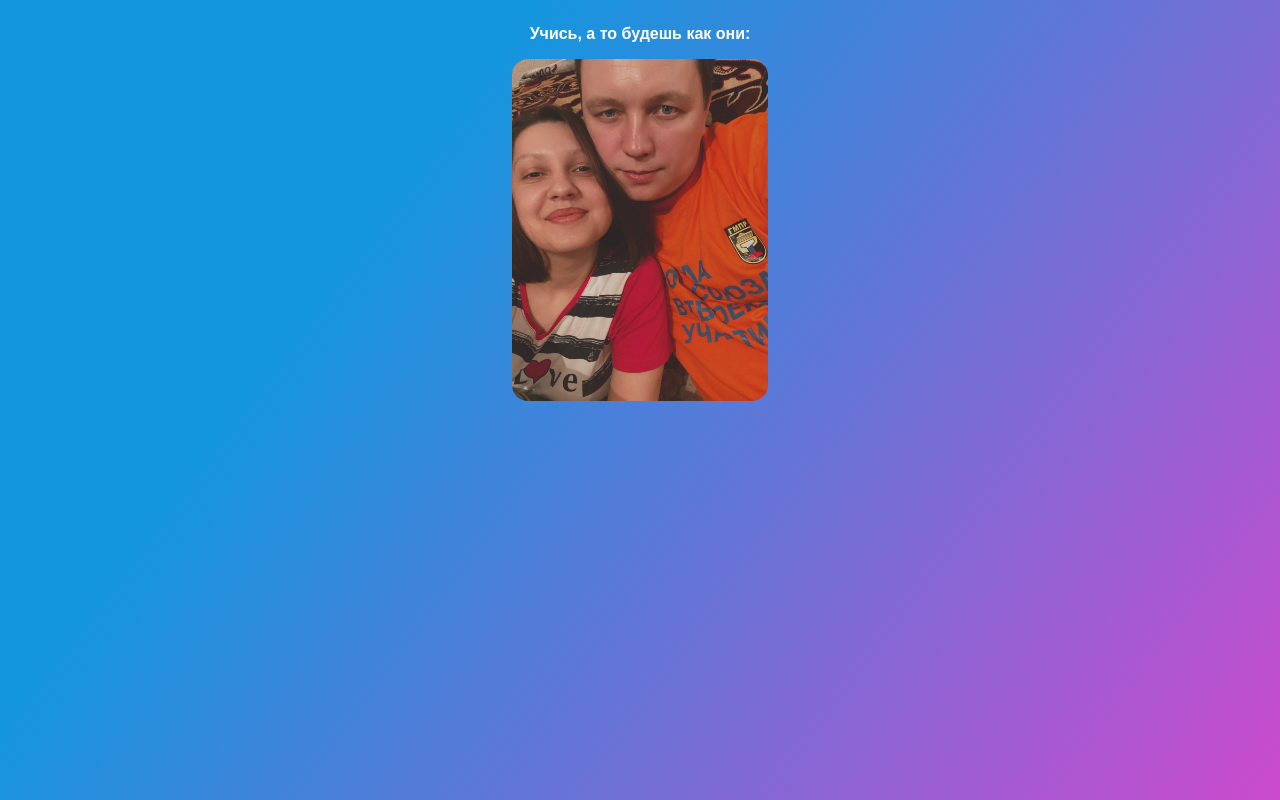
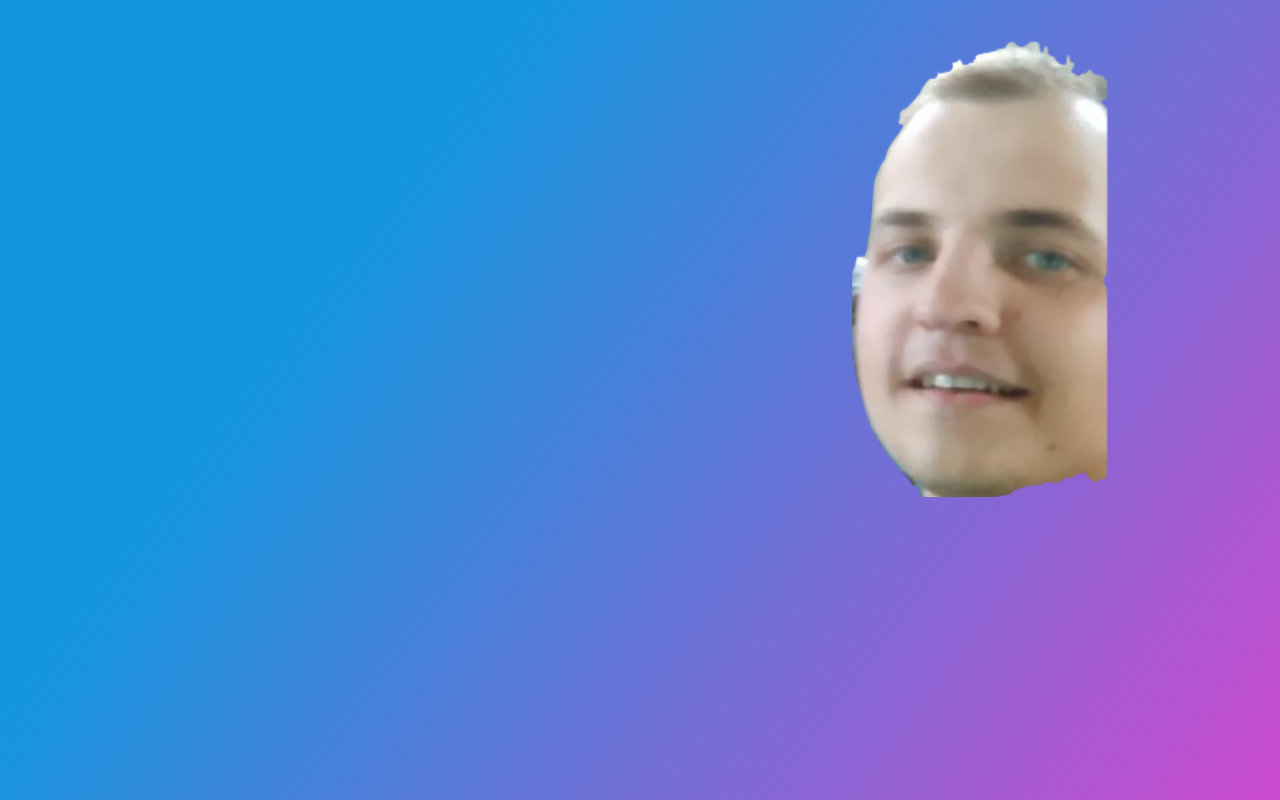
Before and after one commit to Wihotka/ama-telebot, a React (Create React App) app: page / in a window 1280 px wide. Built offline with nearby package versions, Linux system fonts and the light colour scheme.

Commit message:
test commit

```diff
--- a/src/App.tsx
+++ b/src/App.tsx
@@ -4,8 +4,7 @@ import styles from './scss/app.module.scss';
 function App() {
   return (
     <div className={styles.app}>
-      <p>Учись, а то будешь как они:</p>
-      <img src="img/freaks.jpeg" alt="freaks"/>
+      <img src="img/klesh.png" alt="freaks"/>
     </div>
   );
 }
--- a/src/scss/app.module.scss
+++ b/src/scss/app.module.scss
@@ -1,3 +1,12 @@
+@keyframes klesh {
+  0%{
+    transform: translateX(1000px);
+  }
+  100%{
+    transform: translateX(0);
+  }
+}
+
 .app {
   display: flex;
   flex-direction: column;
@@ -8,16 +17,12 @@
   color: #FFFFFF;
   background: linear-gradient(126.68deg, #1496DE 28.65%, #E241CC 108.53%);
 
-  & > p {
-    font-family: sans-serif;
-    font-weight: 700;
-  }
-
   & > img {
     display: block;
     width: 256px;
     height: auto;
     margin-top: 16px;
     border-radius: 16px;
+    animation: klesh 3s linear alternate infinite;
   }
 }
```
Also changed, not shown: public/img/klesh.png (added).
